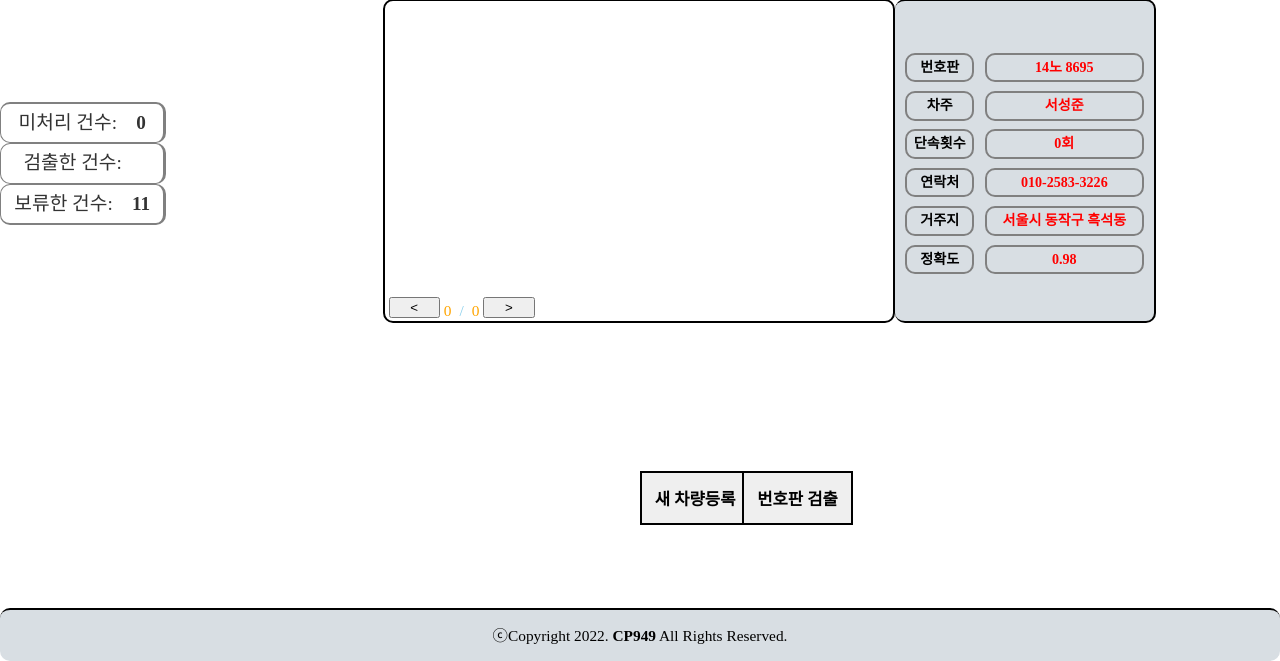
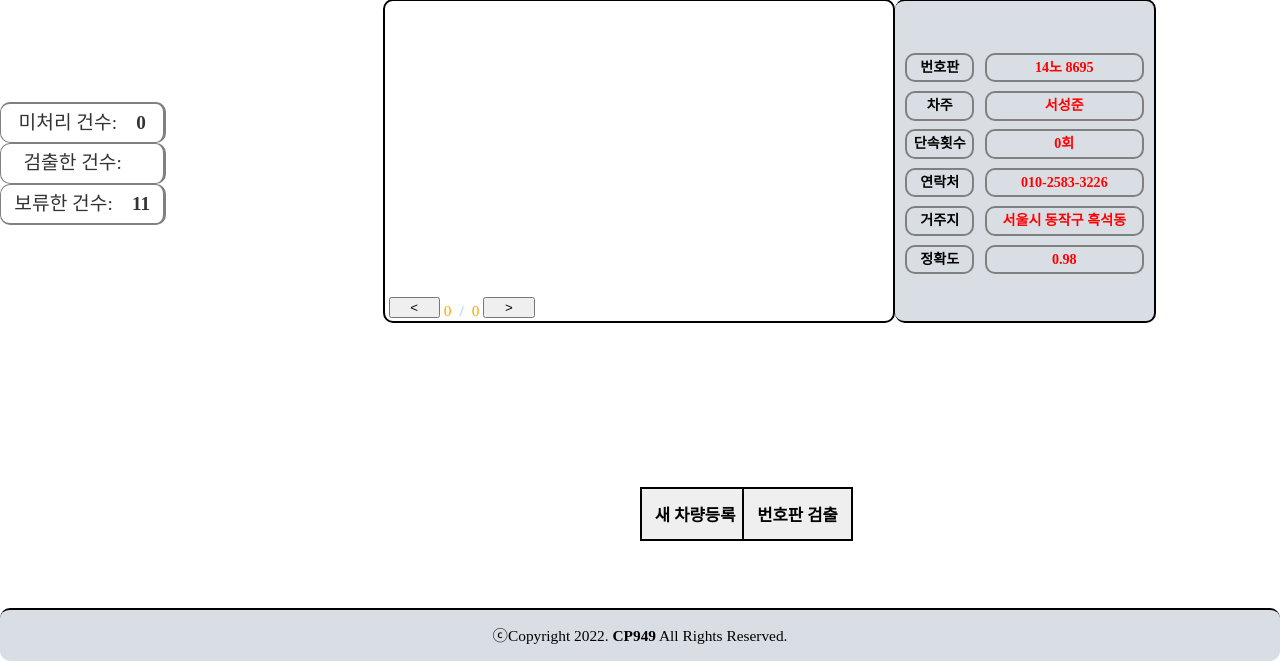
Before and after one commit to EverythingOfC/plate, a Django app: page / in a window 1280 px wide. Shown: the part 139-800 px from the top of the page. Run offline with Django 3.2, Linux system fonts and the light colour scheme; data comes from the database, SQL or seed files in the repository; both versions use the stored data as it was after the commit; data that the repository does not hold is empty.

Commit message:
연습용

```diff
--- a/config/settings.py
+++ b/config/settings.py
@@ -33,6 +33,7 @@ ALLOWED_HOSTS = []
 
 INSTALLED_APPS = [
     'plate.apps.PlateConfig',
+    'django_cleanup.apps.CleanupConfig',
     'django.contrib.admin',
     'django.contrib.auth',
     'django.contrib.contenttypes',
--- a/plate/models.py
+++ b/plate/models.py
@@ -14,7 +14,7 @@ class Admin(models.Model):  # 관리자
 
 class Car(models.Model):  # 차
     car_num = models.CharField('번호판', max_length=15, unique=True)  # 차 번호는 유일하다.
-    car_image = models.ImageField(upload_to="images/",unique=True)
+    car_image = models.ImageField(upload_to="images/",unique=True,default='default.jpg')
     class Meta:
         db_table = 'Car'  # 테이블 명
 
--- a/static/style.css
+++ b/static/style.css
@@ -162,7 +162,7 @@ main #photo #photo_control button{
 
 .register{
     position:absolute;
-    bottom:17%;
+    bottom:15%;
     left:50%;
 }
 .register button,.detect button,.withhold button{
@@ -174,12 +174,12 @@ main #photo #photo_control button{
 }
 .detect{
     position:absolute;
-    bottom:17%;
+    bottom:15%;
     left:58%;
 }
 .withhold{
     position:absolute;
-    bottom:17%;
+    bottom:15%;
     left:65.75%;
 }
 
```
Also changed, not shown: db.sqlite3.
